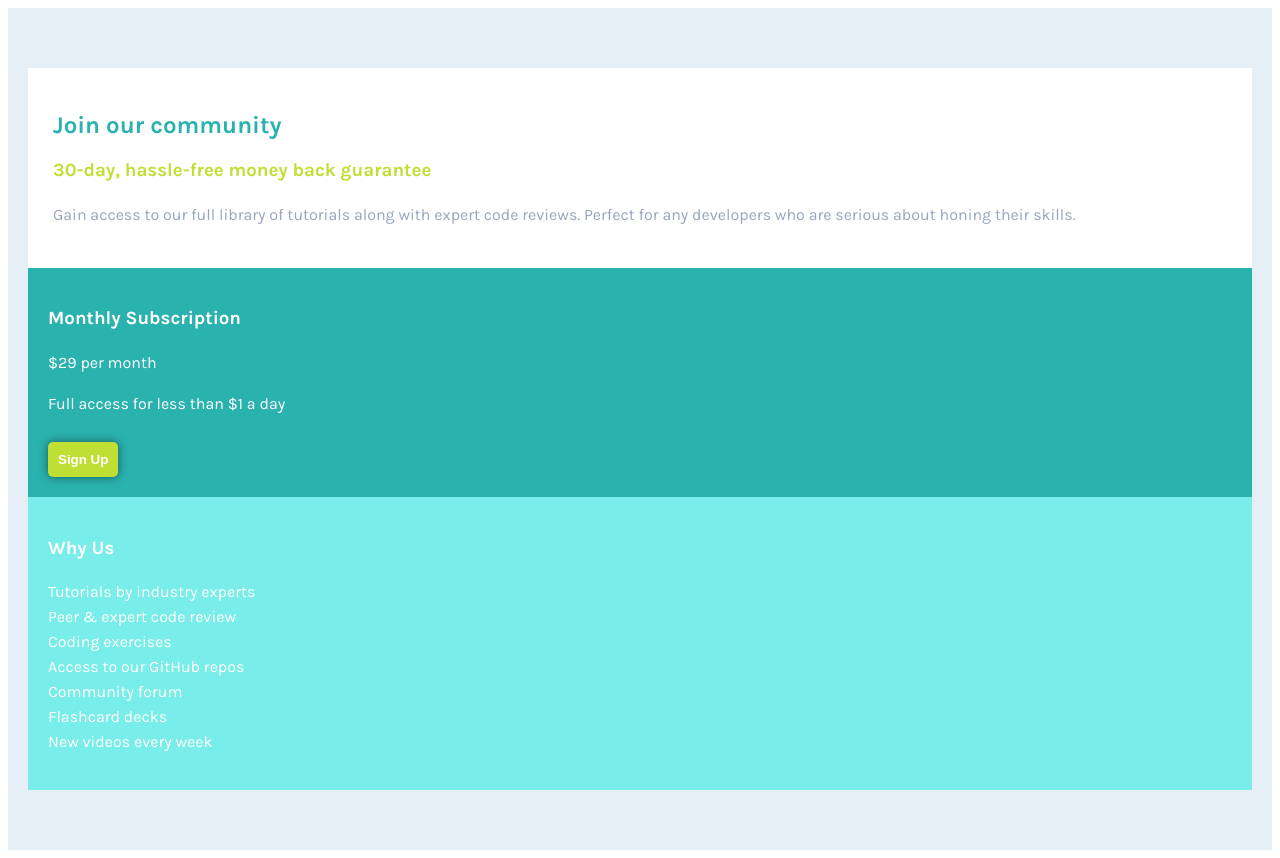
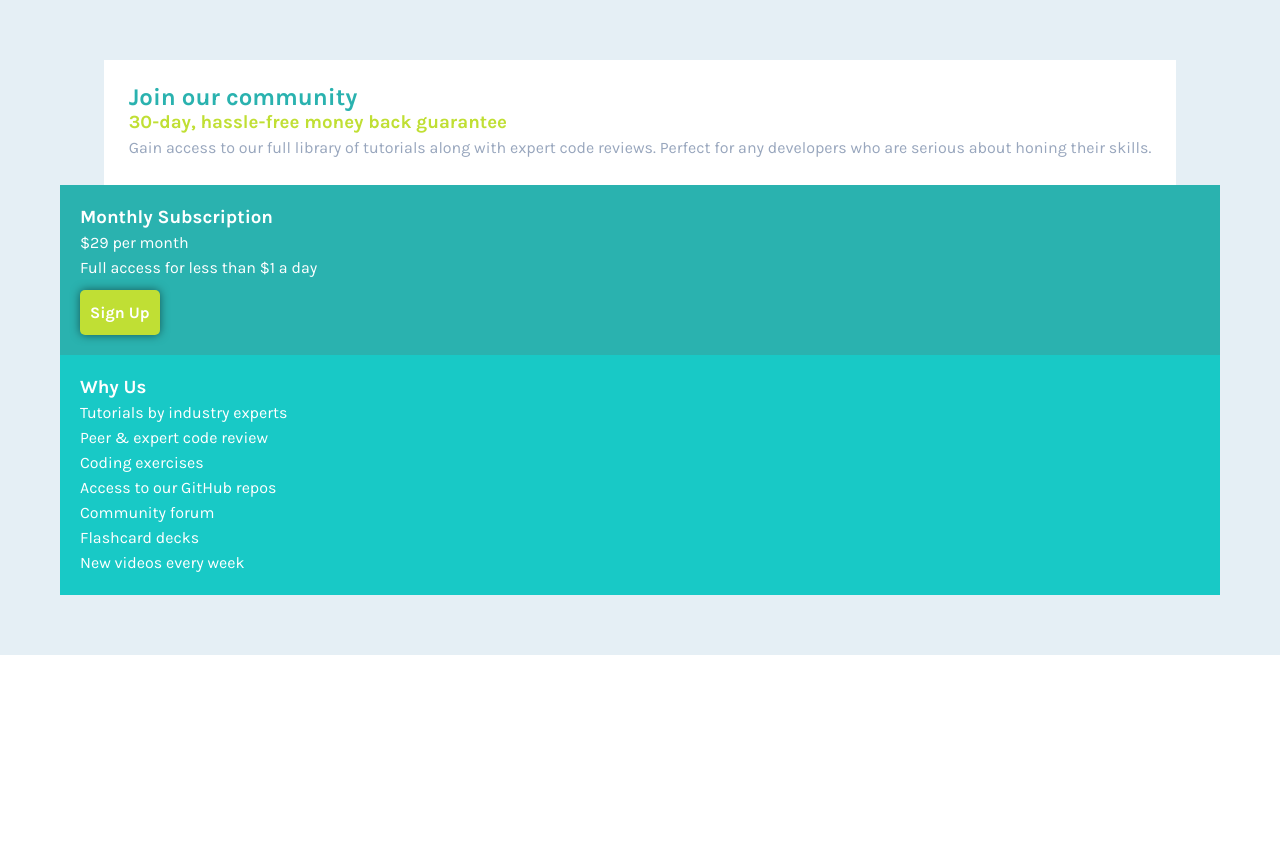
Before and after one commit to emiliaquerino/Single-Price, a plain HTML site: page index.html in a window 1280 px wide. After the commit the page ends 800 px from the top, so only its background shows below. Drawn offline with Linux system fonts and the light colour scheme.

Commit message:
Altera a largura dos elementos de container

```diff
--- a/index.html
+++ b/index.html
@@ -30,7 +30,9 @@
         <div>&dollar;29 per month</div>
         <p>Full access for less than &dollar;1 a day</p>
 
-        <input class="sign-btn" type="submit" value="Sign Up" />
+    <div class="button-container">
+        <button class="sign-btn">Sign Up</button>
+    </div>
       </section>
 
       <section class="reasons">
--- a/style.css
+++ b/style.css
@@ -5,19 +5,36 @@
     --Bright-Yellow: hsl(71, 73%, 54%);
     --Light-Gray: hsl(204, 43%, 93%);
     --Grayish-Blue: hsl(218, 22%, 67%);
-    --Light-Cyan: hsl(178, 76%, 70%);
+    --Light-Cyan: hsl(179, 79%, 44%);
 }
 
+/*---------reset-------------*/
 
-/*-----------------------*/
-body {
+*, *::before, *::after {
+    margin: 0;
+    padding: 0;
+    box-sizing: border-box;
+}
+
+button {
+    font: inherit;
+    border: none;
+    background: none;
+    cursor: pointer;
+}
+
+html {
     font-family: 'Karla', sans-serif;
     font-size: 16px;
+    scroll-behavior: smooth;
 }
+
+/*----------------------*/
 
 .container {
     display: flex;
     flex-direction: column;
+    align-items: center; /* Centraliza o conteúdo */
     padding: 60px 20px;
     background-color: var(--Light-Gray);
     max-width: 1440px;
@@ -25,7 +42,6 @@ body {
     position: relative;
     overflow: hidden;
     line-height: 25px;
-
 }
 
 .info {
@@ -46,6 +62,9 @@ h1 {
 }
 
 .price {
+    display: flex;
+    flex-direction: column;
+    width: 100%;
     background-color: var(--Cyan);
     color: white;
     padding: 20px;
@@ -60,11 +79,33 @@ h1 {
     padding: 10px;
     font-weight: 700;
     margin-top: 10px;
-
+    width: 100%;
+    text-align: center;
+    display: inline-block;
+    text-decoration: none;
 }
 
 .reasons {
+    display: flex;
+    flex-direction: column;
+    width: 100%;
     background-color: var(--Light-Cyan);
     color: white;
     padding: 20px;
 }
+
+/*tablet*/
+@media (min-width: 768px) {
+    /* sem regras específicas para tablets */
+}
+
+/*desktop*/
+@media (min-width: 1024px) {
+    .container {
+        padding: 60px;
+    }
+
+    .sign-btn {
+        width: auto;
+    }
+}
```
